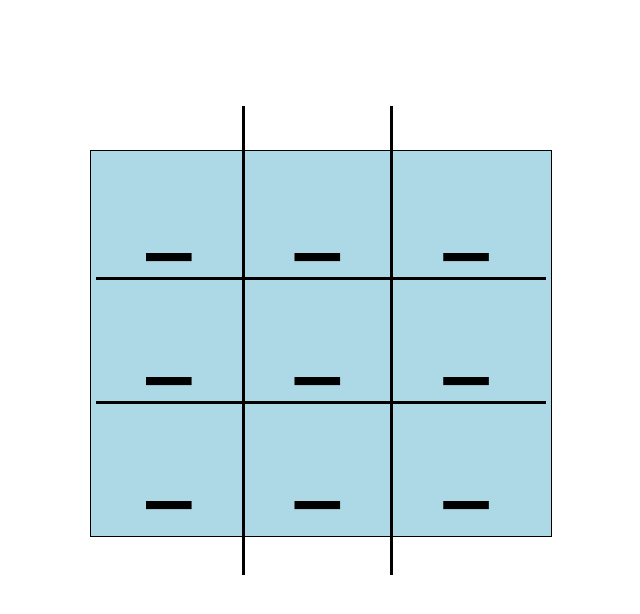
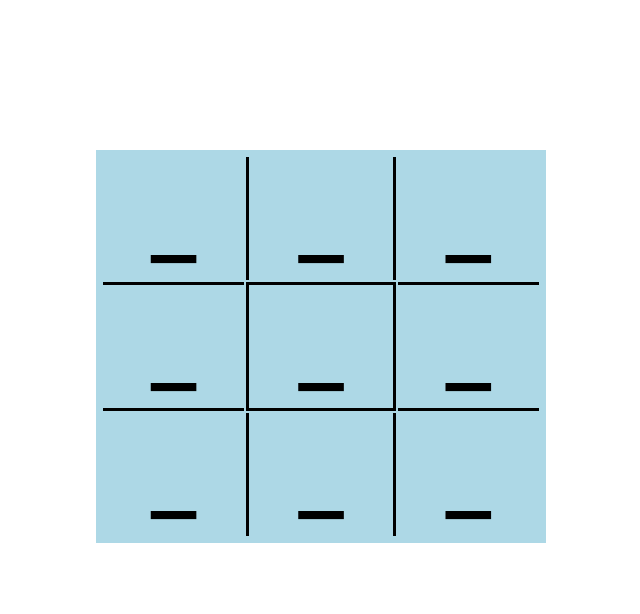
Before and after one commit to andrewghaly/tic-tac-toe-react-1, a React (Create React App) app: page / in a window 1280 px wide. Shown: the top 614 px of the page, without its empty margins (319-959 px from the left). Built offline with nearby package versions, Linux system fonts and the light colour scheme.

Commit message:
fixed styles

```diff
--- a/src/App.css
+++ b/src/App.css
@@ -1,38 +1,17 @@
-.App {
+.square{
+  width:100px;
+  height:100px;
   text-align: center;
+  font-size: 100px;
+
 }
 
-.App-logo {
-  height: 40vmin;
-  pointer-events: none;
+.v{
+  border-left:3px solid #000;
+  border-right:3px solid #000;
 }
 
-@media (prefers-reduced-motion: no-preference) {
-  .App-logo {
-    animation: App-logo-spin infinite 20s linear;
-  }
+.h{
+  border-top:3px solid #000;
+  border-bottom:3px solid #000;
 }
-
-.App-header {
-  background-color: #282c34;
-  min-height: 100vh;
-  display: flex;
-  flex-direction: column;
-  align-items: center;
-  justify-content: center;
-  font-size: calc(10px + 2vmin);
-  color: white;
-}
-
-.App-link {
-  color: #61dafb;
-}
-
-@keyframes App-logo-spin {
-  from {
-    transform: rotate(0deg);
-  }
-  to {
-    transform: rotate(360deg);
-  }
-}
--- a/src/components/board.jsx
+++ b/src/components/board.jsx
@@ -1,29 +1,21 @@
 import React, { Component } from 'react';
-import BoardPiece from './boardPiece'
+import BoardRow from './boardRow';
 class Board extends Component {
     state = {}
     render() {
-        return (<div style={{
-            margin: "auto",
-            padding: "5px",
-            border: "1px solid black", marginTop: "150px", backgroundColor: "lightblue", width: "450px", height: "375px"
-        }}>
-            <div style={{ borderBottom: "3px solid black" }}>
-                <BoardPiece></BoardPiece>
-                <BoardPiece isCenter={true}></BoardPiece>
-                <BoardPiece></BoardPiece>
-            </div>
-            <div style={{ borderBottom: "3px solid black" }}>
-                <BoardPiece></BoardPiece>
-                <BoardPiece isCenter={true}></BoardPiece>
-                <BoardPiece></BoardPiece>
-            </div>
-            <div style={{}}>
-                <BoardPiece></BoardPiece>
-                <BoardPiece isCenter={true}></BoardPiece>
-                <BoardPiece></BoardPiece>
-            </div>
-        </div>);
+        return (
+            <table style={{
+                margin: "auto",
+                padding: "5px",
+                marginTop: "150px", backgroundColor: "lightblue", width: "450px", height: "375px"
+            }}>
+                <tbody>
+                    <BoardRow></BoardRow>
+                    <BoardRow isCenterRow={true}></BoardRow>
+                    <BoardRow></BoardRow>
+                </tbody>
+            </table>
+        );
     }
 }
 
--- a/src/components/boardPiece.jsx
+++ b/src/components/boardPiece.jsx
@@ -2,40 +2,28 @@ import React, { Component } from 'react';
 class BoardPiece extends Component {
     state = {
         isCenter: false,
+        isCenterRow: false,
         boardPieceValue: "_"
     }
 
     componentDidMount() {
-        let { isCenter } = this.props;
+        let { isCenter, isCenterRow } = this.props;
         if (isCenter === undefined) {
             isCenter = false;
         } else {
             isCenter = true;
         }
 
-        this.setState({ isCenter })
+        // if (isCenterRow === undefined) {
+        //     isCenterRow = false;
+        // } else {
+        //     isCenterRow = true;
+        // }
+
+
+        this.setState({ isCenter, isCenterRow })
     }
-    applyStyle(isCenter) {
-        if (isCenter) {
-            return {
-                fontSize: "100px",
-                borderLeft: "3px solid black",
-                borderRight: "3px solid black",
-                padding: "50px",
-                fontSize: "100px",
-                width: "50px"
 
-            }
-        }
-        else {
-            return {
-                marginRight: "50px",
-                marginLeft: "50px",
-                fontSize: "100px",
-                width: "50px"
-            }
-        }
-    }
     xo(boardPieceValue) {
         if (boardPieceValue === "_") {
             this.setState({ boardPieceValue: "x" })
@@ -54,12 +42,11 @@ class BoardPiece extends Component {
 
 
     render() {
-        const boardPieceStyle = this.applyStyle(this.state.isCenter)
-        // const boardPieceValue = this.is.xo(this.state.boardPieceValue)
-
+        const centerClass = this.state.isCenter ? "v " : "";
+        const centerRowClass = this.state.isCenterRow ? "h" : "";
 
         return (
-            <span style={boardPieceStyle} onClick={() => this.xo(this.state.boardPieceValue)}>{this.state.boardPieceValue}</span>
+            <td className={`square ${centerClass} ${centerRowClass}`} onClick={() => this.xo(this.state.boardPieceValue)}>{this.state.boardPieceValue}</td>
         );
 
     }
--- /dev/null
+++ b/src/components/boardRow.jsx
@@ -0,0 +1,30 @@
+import React, { Component } from 'react';
+import BoardPiece from './boardPiece';
+
+class BoardRow extends Component {
+    state = {
+    }
+    componentDidMount() {
+        let { isCenterRow } = this.props;
+        if (isCenterRow === undefined) {
+            isCenterRow = false;
+        } else {
+            isCenterRow = true;
+        }
+
+        this.setState({ isCenterRow })
+    }
+    render() {
+        const { isCenterRow } = this.state;
+
+        return (
+            isCenterRow !== undefined &&
+            <tr>
+                <BoardPiece isCenterRow={isCenterRow}></BoardPiece>
+                <BoardPiece isCenterRow={isCenterRow} isCenter={true}></BoardPiece>
+                <BoardPiece isCenterRow={isCenterRow}></BoardPiece>
+            </tr>);
+    }
+}
+
+export default BoardRow;
```
